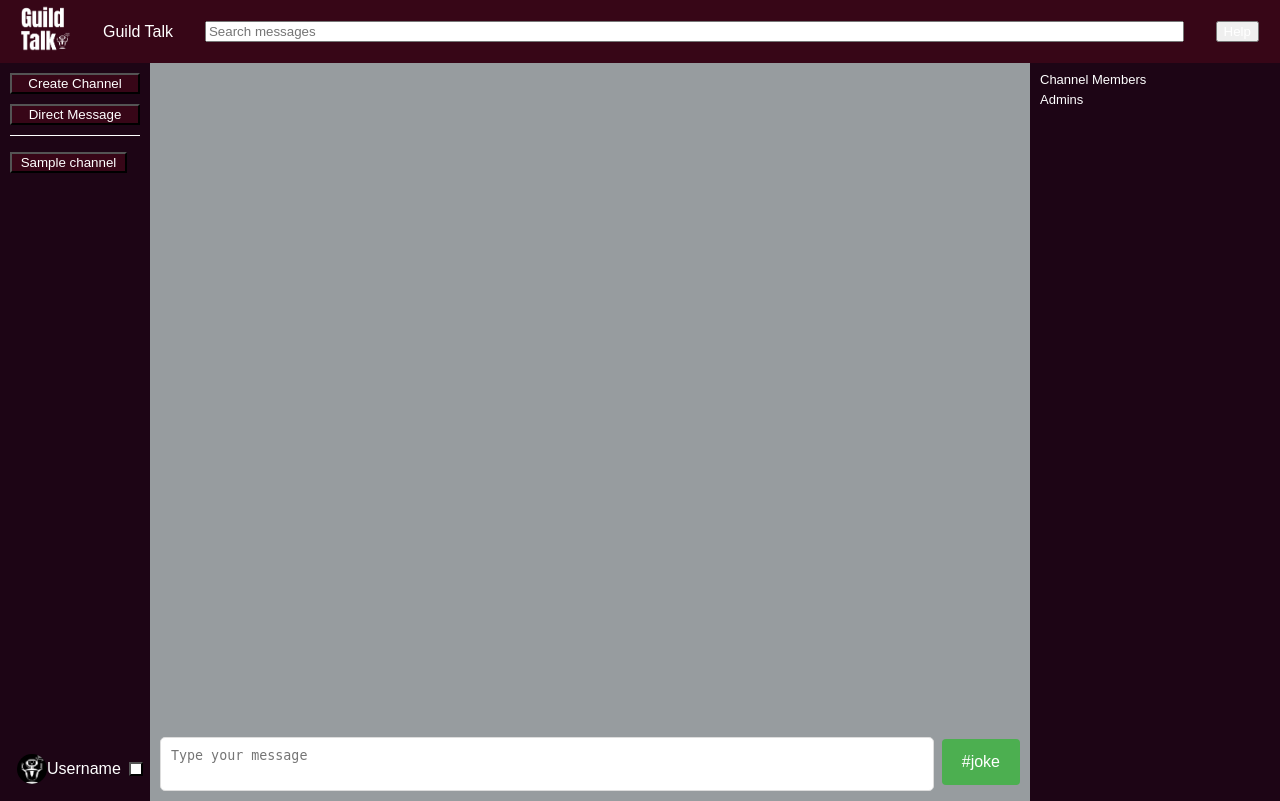
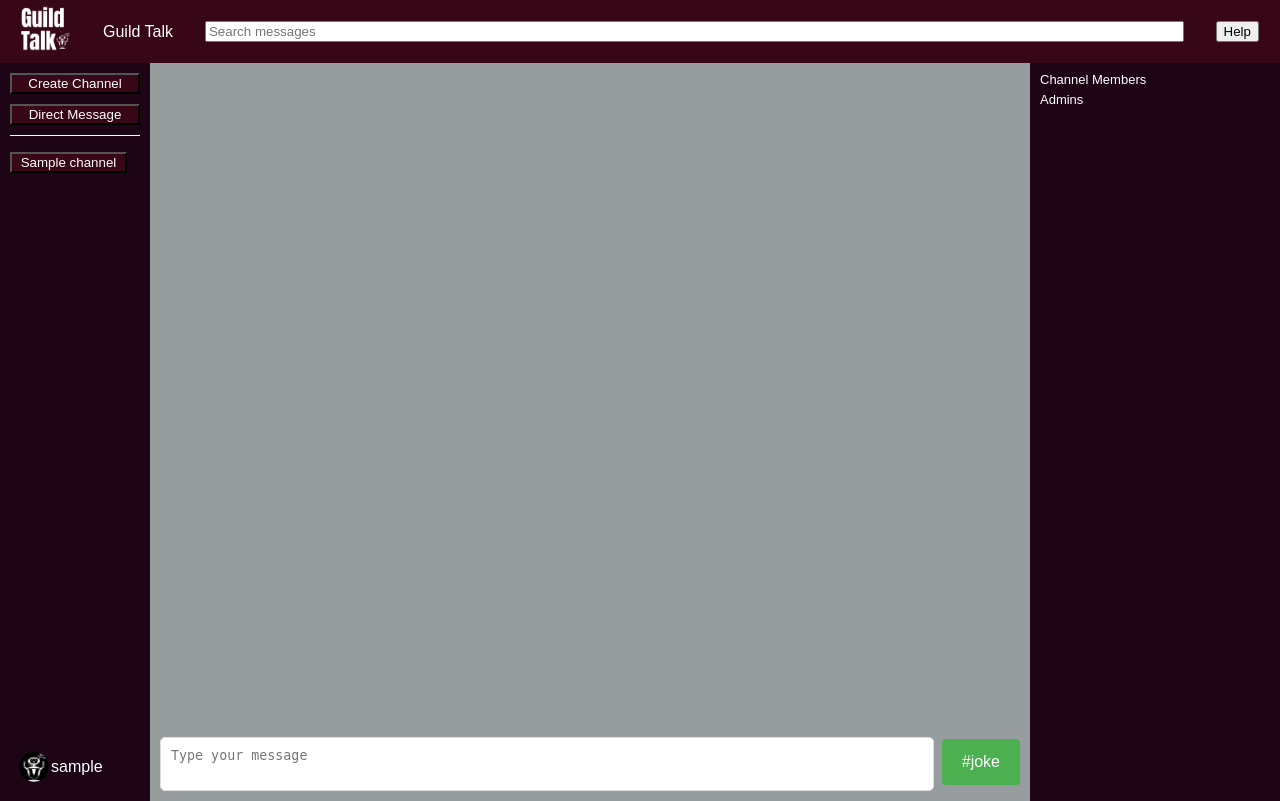
Before and after one commit to imoudu13/GuildTalk, a Flask app: template templates/ChannelPage.html in a window 1280 px wide. Run offline with Flask 3, Linux system fonts and the light colour scheme; the template is opened without the code that fills it: most values are stand-ins (such as "Sample title", 1, 10 or a date in 2020).

Commit message:
Small styling changes

```diff
--- a/static/css/ChannelPage.css
+++ b/static/css/ChannelPage.css
@@ -96,6 +96,9 @@ main {
   display: flex;
   align-items: center;
 }
+.username{
+  margin-left: 0.125em;
+}
 .profile-username-wrapper {
   display: flex;
   flex-direction: row;
@@ -123,7 +126,7 @@ main {
   background-color: black;
 }
 .profile-container > * {
-  margin: 0.125em;
+  margin: 0.25em;
 }
 
 #message-search-bar {
--- a/static/js/ChannelPage.js
+++ b/static/js/ChannelPage.js
@@ -57,6 +57,9 @@ document.addEventListener("DOMContentLoaded", function () {
             alert('Failed to fetch joke. Please try again.');
         }
     });
+
+    //set username
+    document.querySelector('.username').innerHTML= username;
 });
 
 function searchMessages() {
--- a/templates/ChannelPage.html
+++ b/templates/ChannelPage.html
@@ -23,7 +23,7 @@
     <!-- Button for help, will redirect to something?? -->
     <div class="help-button">
         <form action="{{ url_for('help') }}">
-            <button type="submit">Help</button>
+            <button type="submit" style = "color: black">Help</button>
         </form>
     </div>
 </header>
@@ -46,12 +46,11 @@
 
         </div>
 
-        <div class="profile-container">
+        <div class="profile-container user-profile">
             <div class=profile-username-wrapper onclick="redirectToPage('\profile')">
                 <img src="../static/images/GuildTalkLogoNoTextClear.png" alt="Profile Picture">
-                <div class="username">Username</div>
+                <div class="username"></div>
             </div>
-            <button class="settings-button"></button>
         </div>
     </div>
     <!-- Second Column For Messages-->
```
